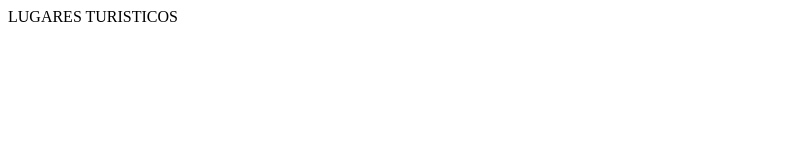
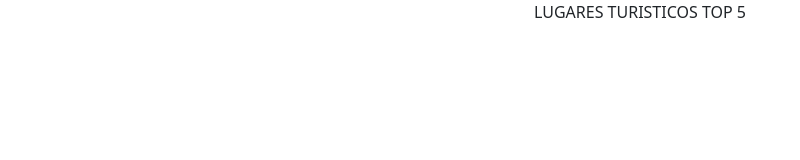
Before and after one commit to henryang08/segundopunto_rubrica, a plain HTML site: page index.html in a window 1280 px wide. Shown: the whole page, without its empty margins (0-800 px from the left). Drawn offline with nearby package versions, Linux system fonts and the light colour scheme.

Commit message:
2th change on develop

```diff
--- a/index.html
+++ b/index.html
@@ -3,12 +3,14 @@
 <head>
     <meta charset="UTF-8">
     <meta name="viewport" content="width=device-width, initial-scale=1.0">
+    <link rel="stylesheet" href="https://cdn.jsdelivr.net/npm/bootstrap@5.3.3/dist/css/bootstrap.min.css" integrity="sha384-QWTKZyjpPEjISv5WaRU9OFeRpok6YctnYmDr5pNlyT2bRjXh0JMhjY6hW+ALEwIH" crossorigin="anonymous">
     <title>2do punto rubrica miercoles, LUGARES TURISTICOS</title>
 </head>
 <body>
     <div class="container">
     <div class="section-header text-center">
         LUGARES TURISTICOS
+        TOP 5
     </div>
 
     </div>
```
